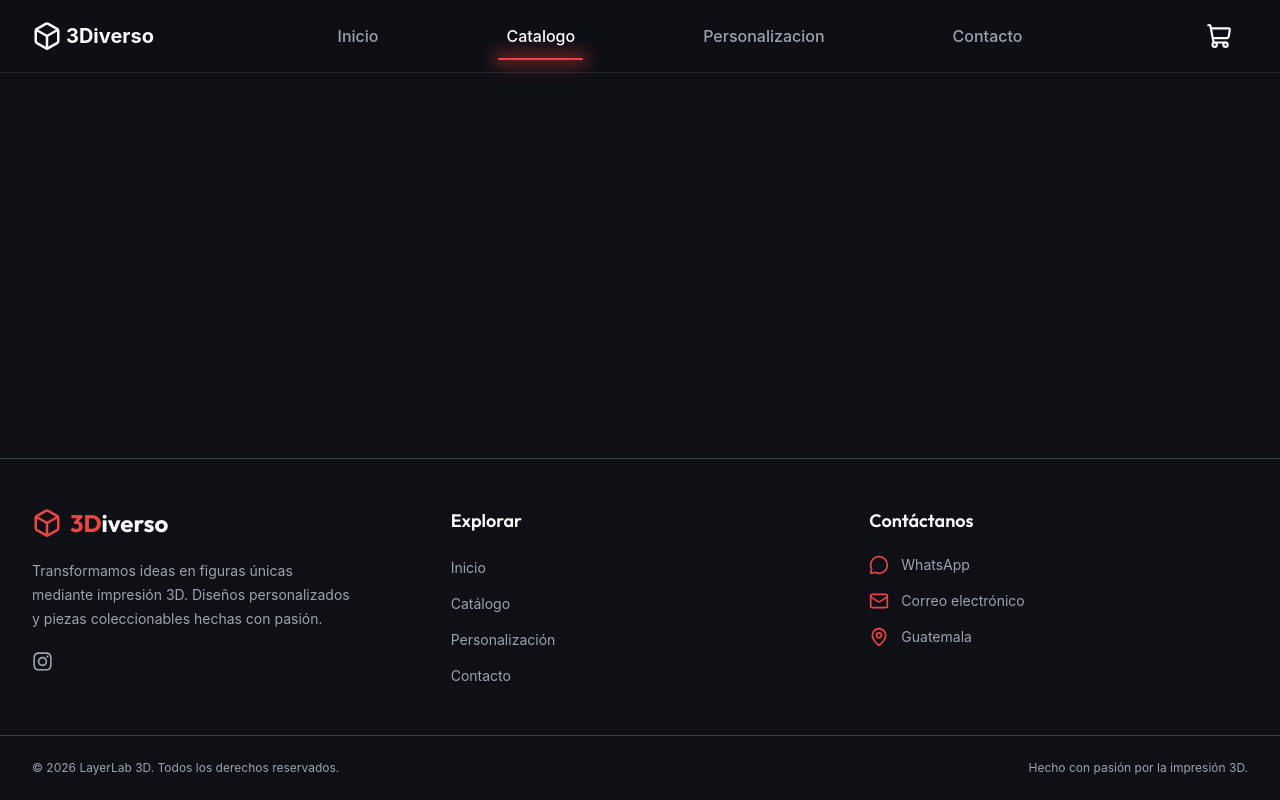
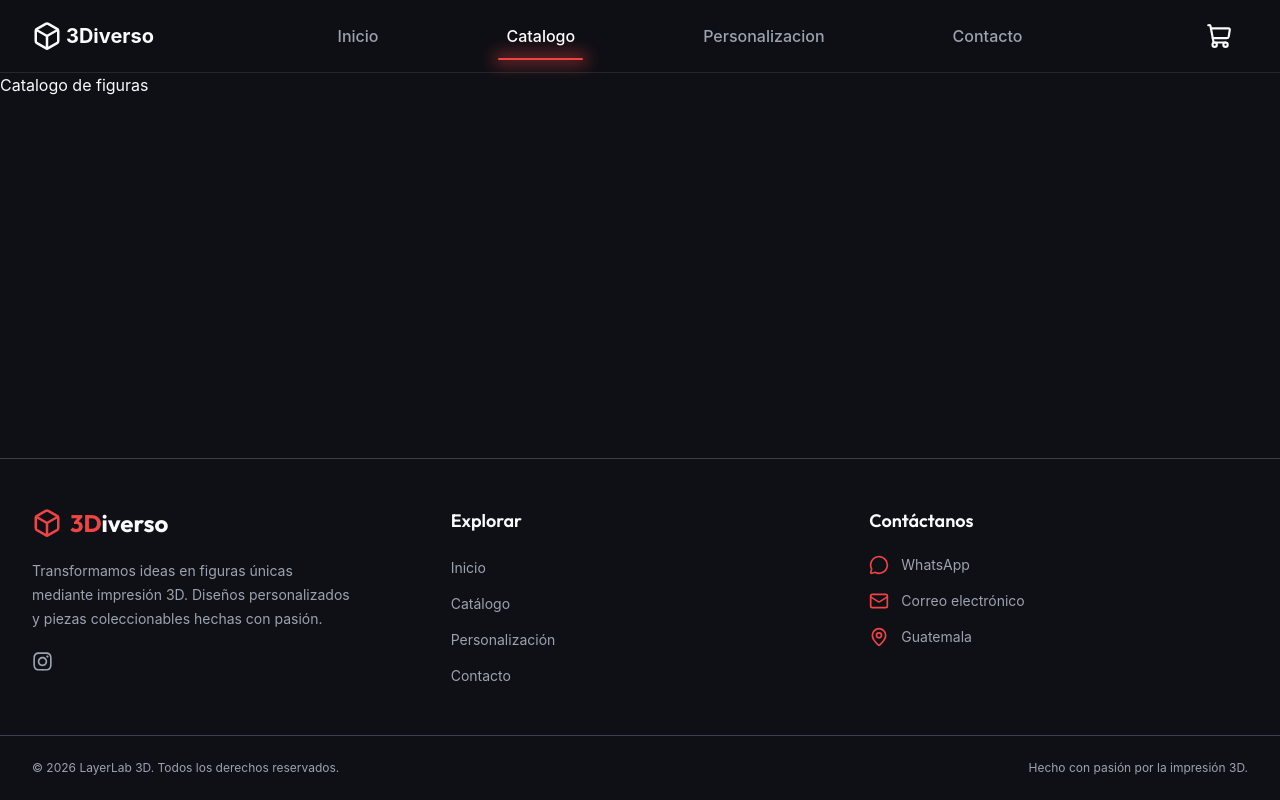
Before and after one commit to jroma96/3d-galleryApp, a React (Vite) app: page /catalogo in a window 1280 px wide. Built offline with nearby package versions, Linux system fonts and the light colour scheme.

Commit message:
Update CatalogPage.tsx

```diff
--- a/src/components/pages/CatalogPage.tsx
+++ b/src/components/pages/CatalogPage.tsx
@@ -1,5 +1,11 @@
 function CatalogPage() {
-  return <div></div>;
+  return (
+    <div>
+      <div>
+        <h1>Catalogo de figuras</h1>
+      </div>
+    </div>
+  );
 }
 
 export default CatalogPage;
```
